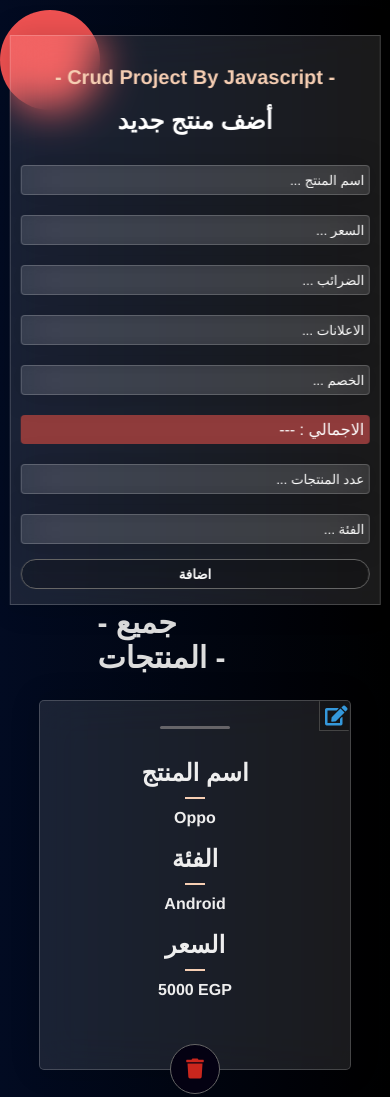
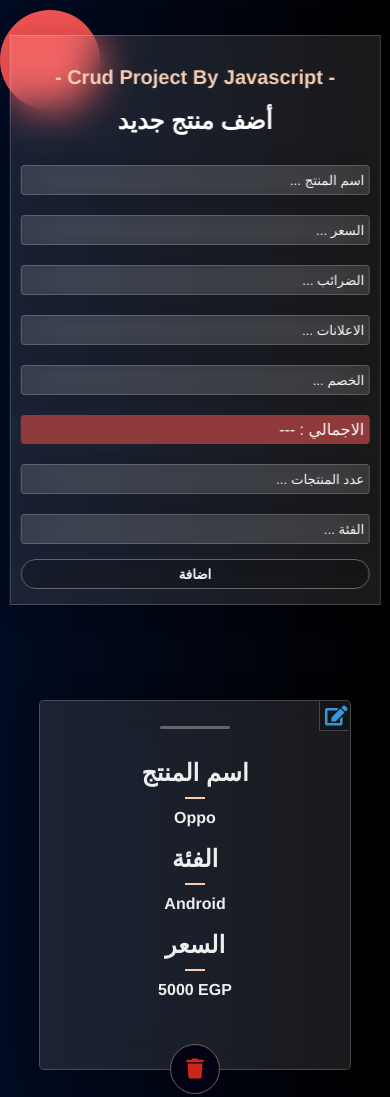
Before and after one commit to Abdallahperfect/crud, a plain HTML site: page index.html in a window 390 px wide. Shown: the top 1097 px of the page. Drawn offline with Linux system fonts and the light colour scheme.

Commit message:
Add files via upload

```diff
--- a/index.html
+++ b/index.html
@@ -133,7 +133,8 @@ position:relative;
 text-align:center;
 padding:20px;
 color:#eee;
-border-radius:5px
+border-radius:5px;
+padding-bottom: 150px;
 
 }
 
@@ -206,11 +207,7 @@ transform: translate(-50%,-50%);
     }
 
     .title{
-        position: absolute;
-        top:640px;
-        left:50%;
-        transform: translate(-50%,-50%);
-        font-size:15px
+      display:none
     }
 .content{
     width: 100%;
```
